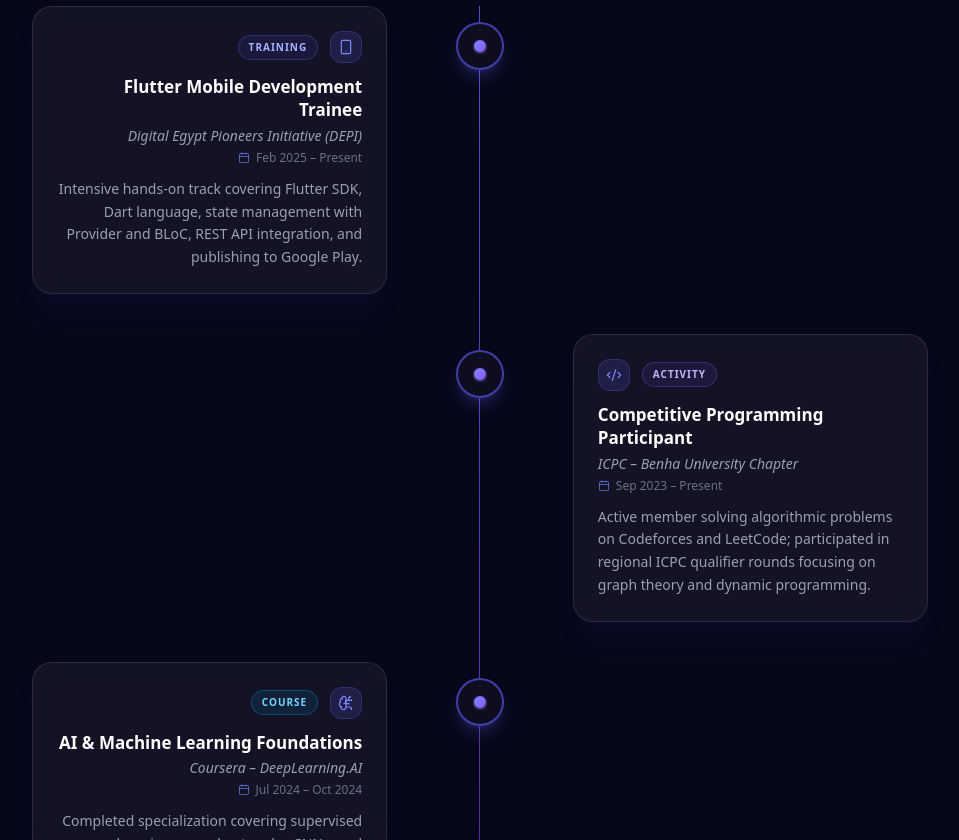
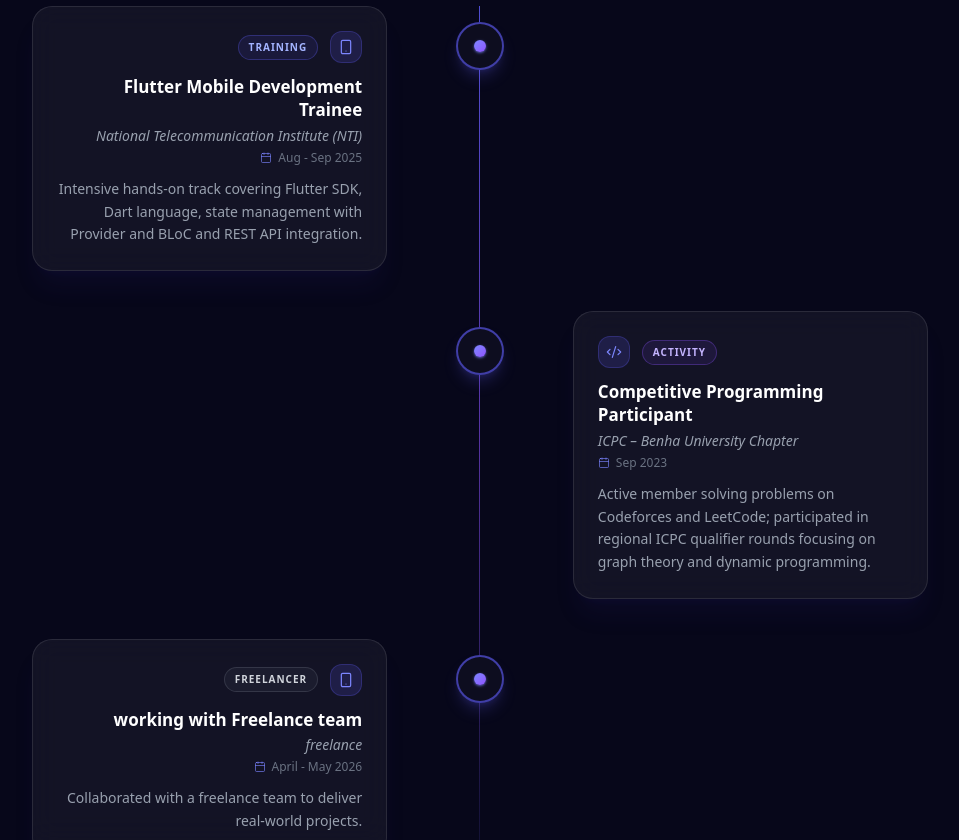
Before and after one commit to shahdrabia/My-Portfolio, a React (Vite) app in the folder frontend/: page / in a window 1280 px wide. Shown: the part 1960-2800 px from the top of the page, without its empty margins (160-1119 px from the left). Built offline with nearby package versions, Linux system fonts and the light colour scheme.

Commit message:
Revise experience timeline with new entries
Updated experience entries with new roles and organizations, removed outdated experiences, and adjusted durations and descriptions.

```diff
--- a/frontend/src/components/ExperienceTimeline.jsx
+++ b/frontend/src/components/ExperienceTimeline.jsx
@@ -5,48 +5,33 @@ const experiences = [
   {
     id: 1,
     title: 'Flutter Mobile Development Trainee',
-    organization: 'Digital Egypt Pioneers Initiative (DEPI)',
-    duration: 'Feb 2025 – Present',
+    organization: 'National Telecommunication Institute (NTI)',
+    duration: 'Aug - Sep 2025',
     type: 'Training',
     icon: 'Smartphone',
-    description: 'Intensive hands-on track covering Flutter SDK, Dart language, state management with Provider and BLoC, REST API integration, and publishing to Google Play.',
+    description: 'Intensive hands-on track covering Flutter SDK, Dart language, state management with Provider and BLoC and REST API integration.',
   },
+
   {
     id: 2,
     title: 'Competitive Programming Participant',
     organization: 'ICPC – Benha University Chapter',
-    duration: 'Sep 2023 – Present',
+    duration: 'Sep 2023',
     type: 'Activity',
     icon: 'Code2',
-    description: 'Active member solving algorithmic problems on Codeforces and LeetCode; participated in regional ICPC qualifier rounds focusing on graph theory and dynamic programming.',
+    description: 'Active member solving  problems on Codeforces and LeetCode; participated in regional ICPC qualifier rounds focusing on graph theory and dynamic programming.',
   },
   {
-    id: 3,
-    title: 'AI & Machine Learning Foundations',
-    organization: 'Coursera – DeepLearning.AI',
-    duration: 'Jul 2024 – Oct 2024',
-    type: 'Course',
-    icon: 'BrainCircuit',
-    description: 'Completed specialization covering supervised learning, neural networks, CNNs, and sequence models using Python, NumPy, TensorFlow, and Keras.',
+    id: 1,
+    title: 'working with Freelance team',
+    organization: 'freelance',
+    duration: 'April - May 2026',
+    type: 'freelancer',
+    icon: 'Smartphone',
+    description: ' Collaborated with a freelance team to deliver real-world projects.',
   },
-  {
-    id: 4,
-    title: 'CS50x – Introduction to Computer Science',
-    organization: 'Harvard University (edX)',
-    duration: 'Jan 2024 – Apr 2024',
-    type: 'Course',
-    icon: 'GraduationCap',
-    description: 'Studied core CS fundamentals including algorithms, data structures, memory management in C, and web basics with Python, SQL, HTML, and JavaScript.',
-  },
-  {
-    id: 5,
-    title: 'Computer & AI Student',
-    organization: 'Benha University – Faculty of Computers & AI',
-    duration: 'Sep 2022 – Present',
-    type: 'Education',
-    icon: 'University',
-    description: 'Undergraduate student pursuing a degree in Computer and Artificial Intelligence, with coursework spanning algorithms, databases, software engineering, and AI fundamentals.',
-  },
+
+
 ];
 
 const typeColors = {
```
